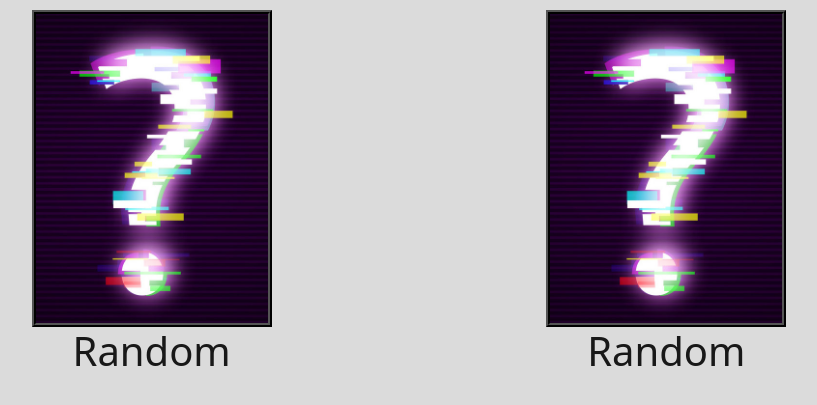
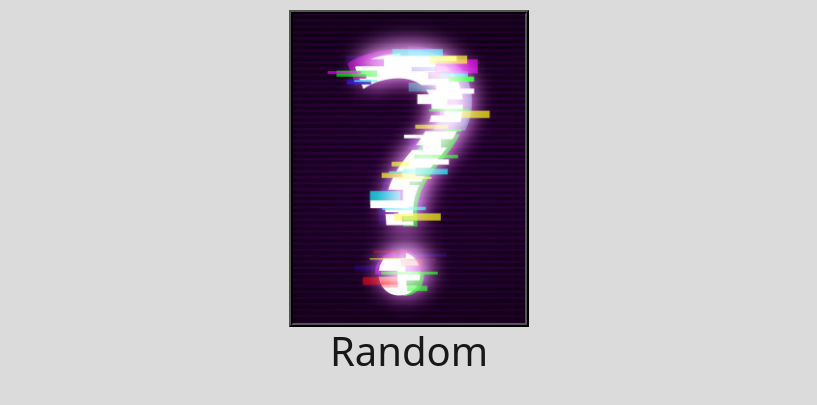
Before and after one commit to gkojr/superhero_workout, a Flask app: page / in a window 1280 px wide. Shown: the part 63-468 px from the top of the page, without its empty margins (231-1048 px from the left). Run offline with Flask 2, Linux system fonts and the light colour scheme; data that the repository does not hold is empty; some libraries are stand-ins or nearby versions.

Commit message:
fixed dupes

```diff
--- a/static/js/script.js
+++ b/static/js/script.js
@@ -8,10 +8,7 @@ function showHeroDetails(heroID) {
 
 $(document).ready(function() {
 
-    function randomHero() {
 
-        window.location.href = "/redirect_page";
-    }
 
 
     //fix this to be done with id instead
--- a/templates/index.html
+++ b/templates/index.html
@@ -60,10 +60,6 @@
                 <h1>Batman</h1>
             </div>
             -->
-            <div class="col hero-card-main" id="2">
-              <img src="../static/assets/img/question.jpg" class="hero-img-main">
-              <h1 class="hero-name">Random</h1>
-          </div>
         </div>
       </div>
 
```
Also changed, not shown: static/assets/img/question.jpg (deleted).
